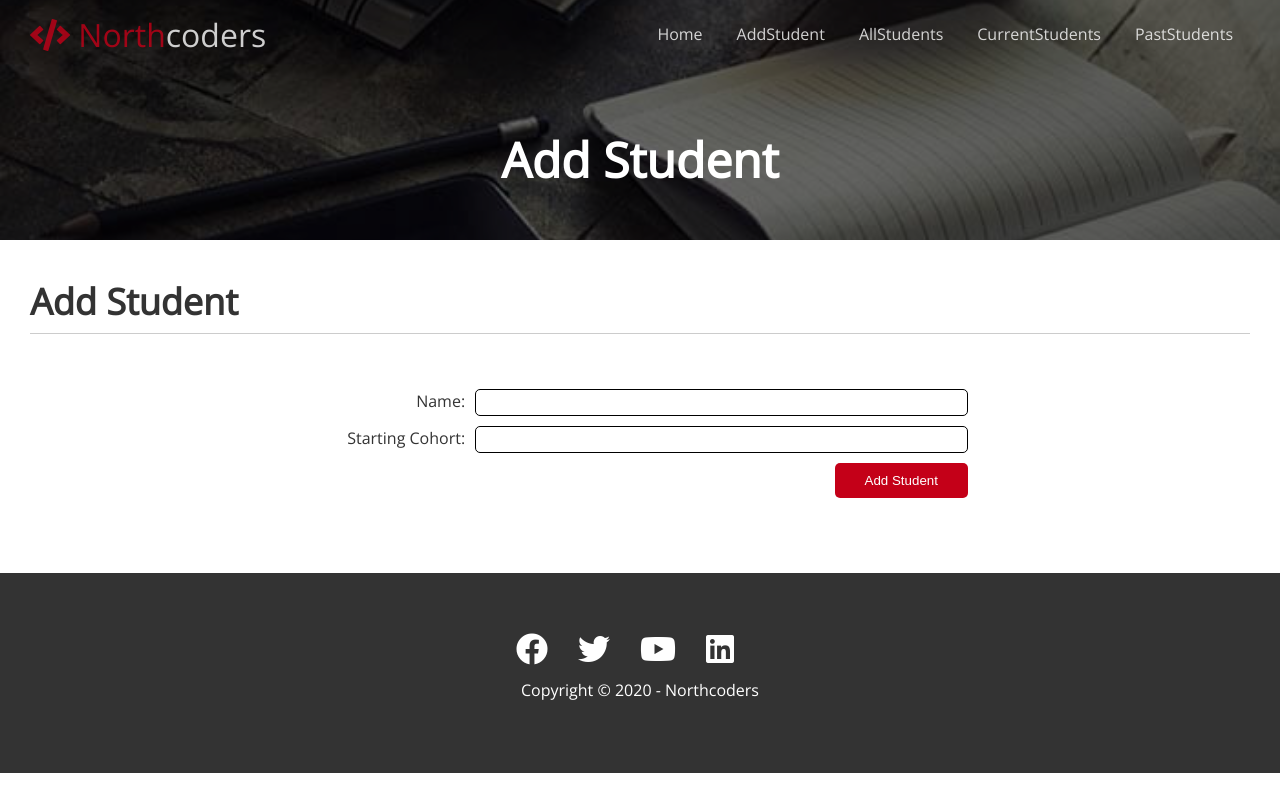
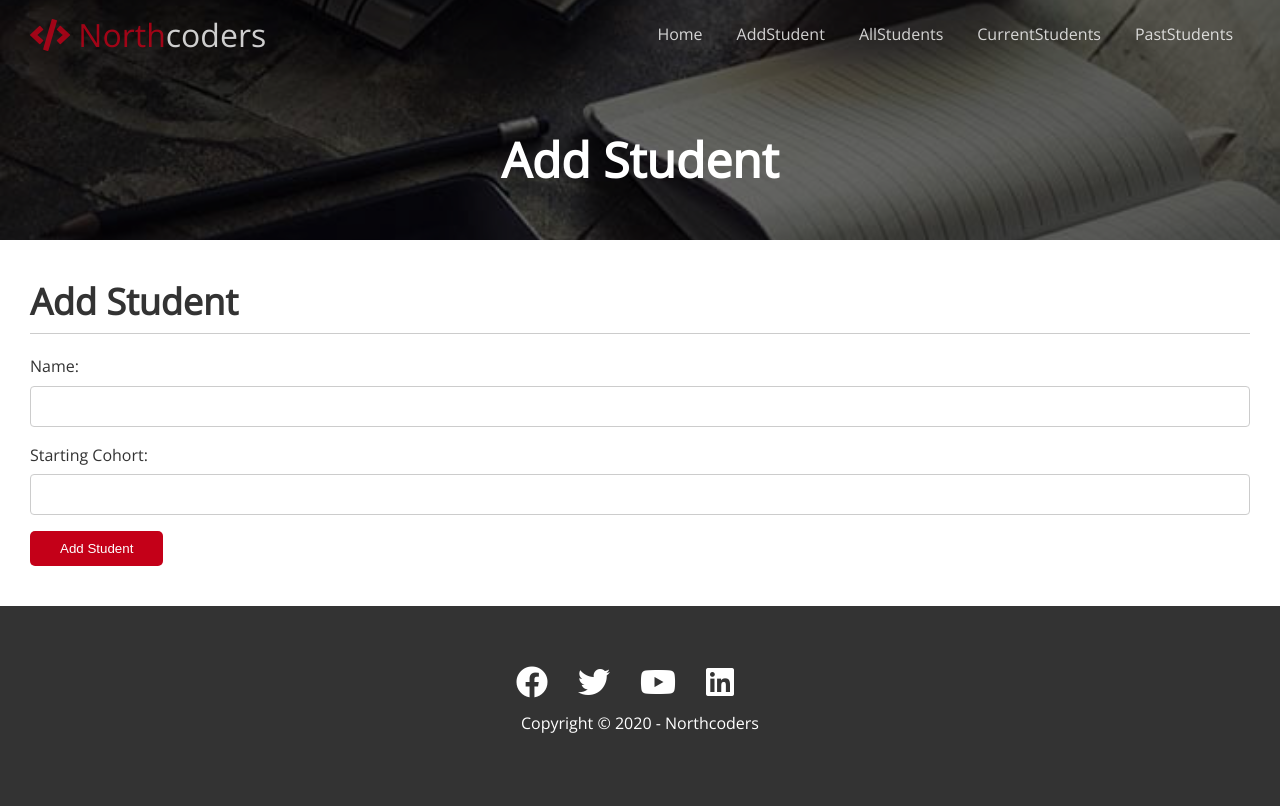
Before and after one commit to nax2uk/my-student-tracker, a React (Create React App) app: page /addstudent in a window 1280 px wide. Built offline with nearby package versions, Linux system fonts and the light colour scheme.

Commit message:
edited styling for add student page

```diff
--- a/public/css/style.css
+++ b/public/css/style.css
@@ -140,31 +140,16 @@ text-align: center;
 }
 
 /* FORM*/
-form {
-  width: 85%;
-  padding: 30px;
-  text-align:right;
-}
-
-form input {
-   display: inline-block;
-   position:  relative;
-   width:60%;
-   border: 1px solid #000;
-   padding: 5px;
-   margin: 5px;
-   border-radius: 5px;
-   outline:none;
-}
-
-form label {
-    display:inline-block;
-    width: 30%;
-    margin:5px;
-}
-
-form button {
-    margin:5px;
+/* Style inputs with type="text", select elements and textareas */
+input[type=text] {
+  width: 100%; /* Full width */
+  padding: 12px; /* Some padding */
+  border: 1px solid #ccc; /* Gray border */
+  border-radius: 4px; /* Rounded borders */
+  box-sizing: border-box; /* Make sure that padding and width stays in place */
+  margin-top: 6px; /* Add a top margin */
+  margin-bottom: 16px; /* Bottom margin */
+  resize: vertical /* Allow the user to vertically resize the textarea (not horizontally) */
 }
 
 /* SELECT */
--- a/src/Pages/AddStudentPage.jsx
+++ b/src/Pages/AddStudentPage.jsx
@@ -47,20 +47,17 @@ class AddStudentPage extends Component {
         <main>
           <div className="post">
             <h2>Add Student</h2>
-            <div className="container">
-              <form onSubmit={this.handleAddStudent}>
-                <label className="td-label">Name: </label>
+            <form onSubmit={this.handleAddStudent}>
 
-                <input className="td-label" name='name' value={name} onChange={this.handleChange} />
+              <label htmlFor='name'>Name: </label>
+              <input id='name' type='text' name='name' value={name} onChange={this.handleChange} />
 
-                <label>Starting Cohort: </label>
+              <label htmlFor='cohort'>Starting Cohort: </label>
+              <input id='cohort' type="text" name="startingCohort" value={startingCohort} onChange={this.handleChange} />
 
-                <input type="text" name="startingCohort" value={startingCohort} onChange={this.handleChange} />
-
-                <button className="btn">Add Student</button>
-              </form>
-              {msg && <p>{msg}</p>}
-            </div>
+              <button className="btn">Add Student</button>
+            </form>
+            {msg && <p>{msg}</p>}
           </div>
         </main>
       </>
```
